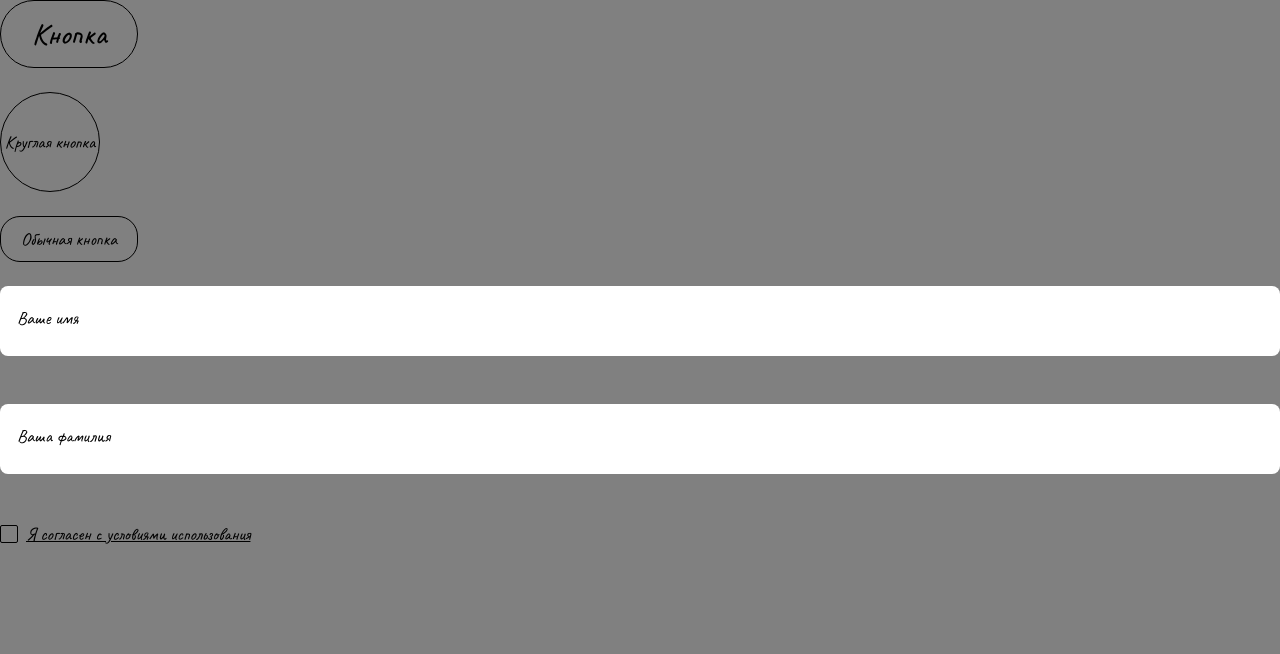
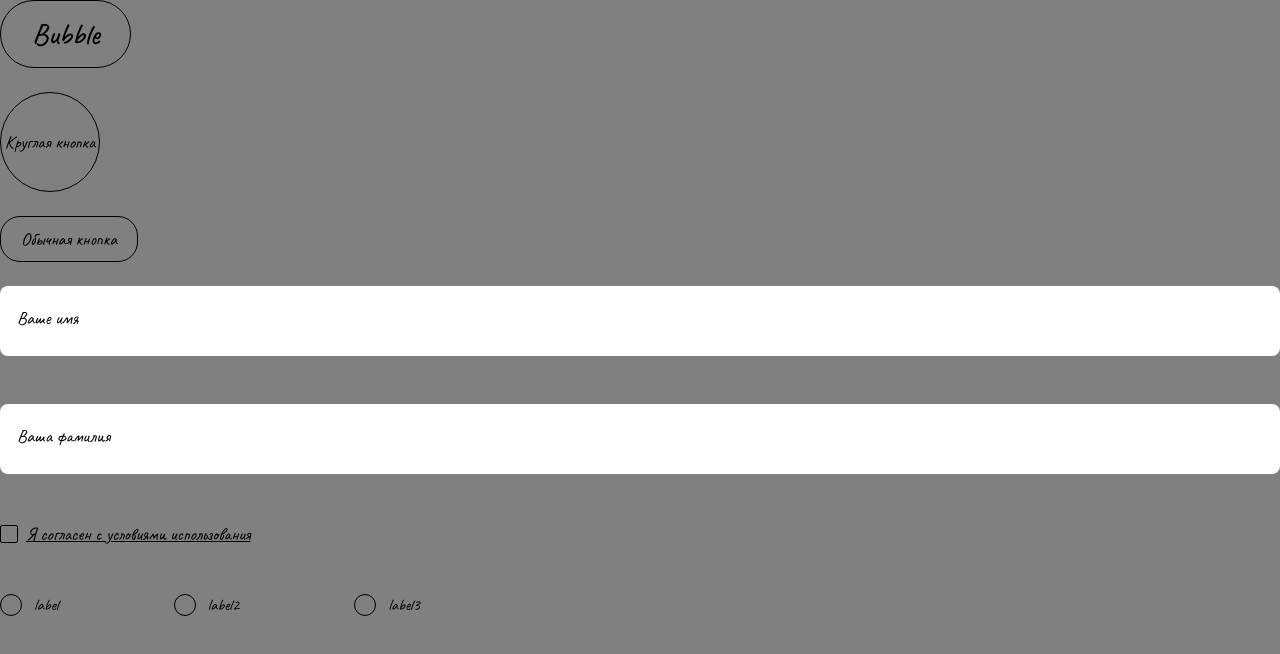
Before and after one commit to YuliyaMikhaleva/PortfolioProject, a React (Vite) app: page /ui in a window 1280 px wide. Shown: the top 654 px of the page. Built offline with nearby package versions, Linux system fonts and the light colour scheme.

Commit message:
added UiRadio to UiPage

```diff
--- /dev/null
+++ b/src/components/_UiComponents/UiRadio/UiRadio.scss
@@ -0,0 +1,57 @@
+.ui-radio{
+
+  span{
+    padding-left: 34px;
+  }
+
+  &:not(.question__variant:last-child){
+    margin-right: 80px;
+  }
+  input{
+    &:checked{
+      & ~ label{
+        &::after{
+          display: block;
+          position: absolute;
+          top: 3px;
+          left: 3px;
+          content: "";
+          width: 16px;
+          height: 16px;
+          border-radius: 50%;
+          background-color: var(--color-black);
+          visibility: visible;
+        }
+      }
+    }
+  }
+
+  &__label{
+    display: flex;
+    align-items: center;
+    font-size: 16px;
+    line-height: 22px;
+    position: relative;
+    cursor: pointer;
+    &:not(.ui-radio__label:last-child){
+      margin-right: 80px;
+    }
+    &::before{
+      display: block;
+      position: absolute;
+      top: 0;
+      left: 0;
+      content: "";
+      width: 22px;
+      height: 22px;
+      border-radius: 50%;
+      border: 1px solid var(--color-black);
+      visibility: visible;
+    }
+  }
+
+  input[type='radio']{
+    display: none;
+  }
+
+}
--- /dev/null
+++ b/src/components/_UiComponents/UiRadio/UiRadio.tsx
@@ -0,0 +1,32 @@
+import "./UiRadio.scss"
+import React, {memo} from "react";
+
+export interface IUiRadioProps {
+    className?: string,
+    name: string,
+    id: string | number,
+    value: string | number,
+    label: string | number,
+    onChange: (e: any) => void,
+}
+
+const UiRadio: React.FC<IUiRadioProps> = memo(({className, name, id, value, label, onChange}) => {
+
+    const classes = [
+        'ui-radio',
+        className
+
+    ].join(' ');
+
+
+    return (
+        <div className={classes}>
+            <input id={'question-' + id} type="radio" value={value} name={name} onChange={(e) => onChange(e.target.value)}/>
+            <label htmlFor={'question-' + id} className="ui-radio__label">
+                <span>{label}</span>
+            </label>
+        </div>
+    )
+});
+
+export default UiRadio
--- a/src/pages/UiPage.tsx
+++ b/src/pages/UiPage.tsx
@@ -3,13 +3,15 @@ import "./uiPage.scss"
 import BubbleButton from "components/_UiComponents/BubbleButton/BubbleButton.tsx";
 import TextInput from "components/_UiComponents/TextInput/TextInput.tsx";
 import {useInput} from "hooks/useInput.tsx";
-import {useEffect, useRef} from "react";
+import {useEffect, useRef, useState} from "react";
 import UiCheckbox from "components/_UiComponents/UiCheckbox/UiCheckbox.tsx";
+import UiRadio from "components/_UiComponents/UiRadio/UiRadio.tsx";
 
 const UiPage = () => {
     const {bind: codeNameBind, value: codeNameValue, setValue: setCodeNameValue } = useInput('');
     const {bind: codeSoNameBind, value: codeSoNameValue, setValue: setCodeSoNameValue } = useInput('');
     const {bind: checkboxBind, value: checkboxValue, setValue: setCheckboxValue } = useInput('false');
+    const [radioAnswer, setRadioAnswer] = useState('')
     const checkboxEl = useRef()
     useEffect(() => {
         return () => {
@@ -22,9 +24,15 @@ const UiPage = () => {
     useEffect(() => {
         console.log('checkboxValue', checkboxValue)
     }, [checkboxValue]);
+
+    useEffect(() => {
+        console.log('radioAnswer', radioAnswer)
+    }, [radioAnswer]);
+
+
     return (
         <div className="ui-page">
-            <BubbleButton className="ui-page__bubble-button">Кнопка</BubbleButton>
+            <BubbleButton className="ui-page__bubble-button">Bubble</BubbleButton>
             <br/>
             <Button circle className="ui-page__circle-button">Круглая кнопка</Button>
             <br/>
@@ -46,6 +54,13 @@ const UiPage = () => {
                 onChange={checkboxBind.onChange}
                 value={checkboxValue}
             />
+            <br/>
+            <br/>
+            <div className="ui-page__radio-list">
+                <UiRadio name="name" id="1" value="value" label="label" onChange={() => setRadioAnswer('value')} />
+                <UiRadio name="name" id="2" value="value2" label="label2" onChange={() => setRadioAnswer('value2')} />
+                <UiRadio name="name" id="3" value="value3" label="label3" onChange={() => setRadioAnswer('value3')} />
+            </div>
         </div>
     )
 }
--- a/src/pages/uiPage.scss
+++ b/src/pages/uiPage.scss
@@ -18,4 +18,10 @@
   &__label {
     margin-left: 10px;
   }
+
+  &__radio-list {
+    display: flex;
+    justify-content: space-between;
+    max-width: 500px;
+  }
 }
```
Also changed, not shown: src/assets/icons/_UiComponents/CheckIcon.svg.
